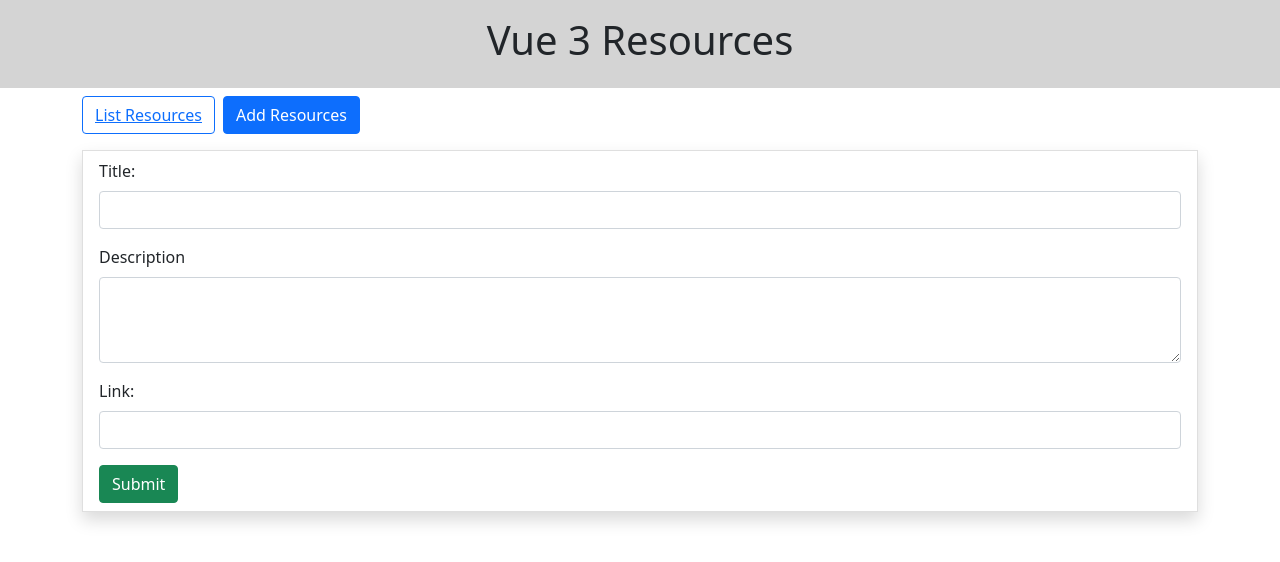
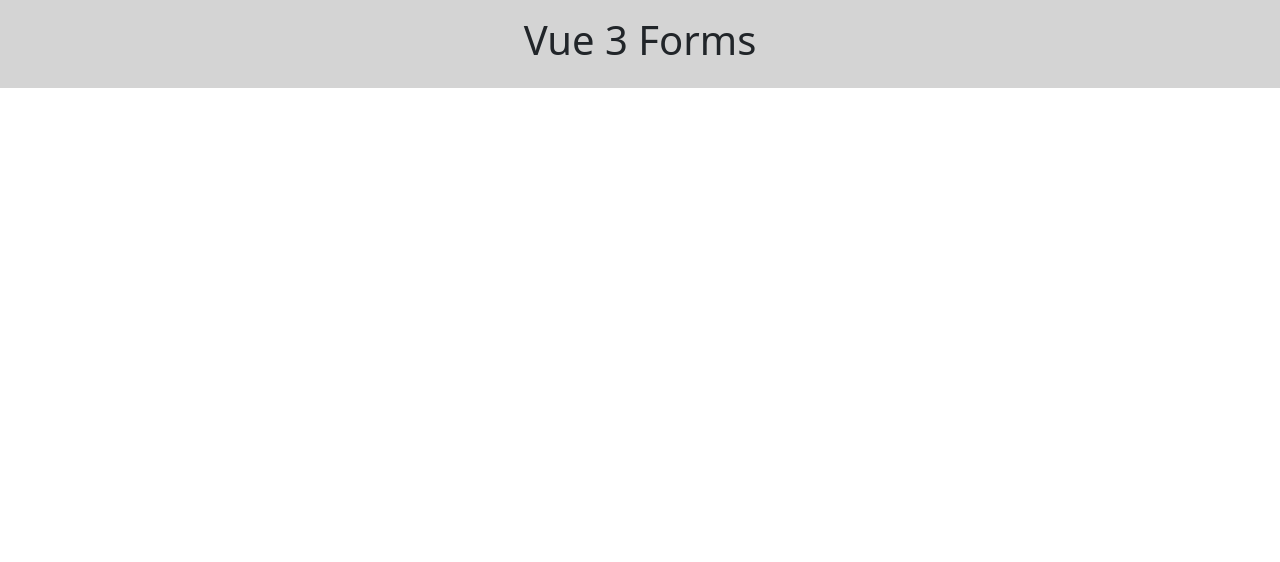
Before and after one commit to allybi-design/Vue3-Resources-App, a Vue app: page / in a window 1280 px wide. Shown: the top 562 px of the page. Built offline with nearby package versions, Linux system fonts and the light colour scheme.

Commit message:
start section11-vue3-forms

```diff
--- a/src/components/BaseComps/Basecard.vue
+++ /dev/null
@@ -1,11 +0,0 @@
-<template>
-  <li class="list-group-item mt-3 shadow nav-item ">
-    <slot></slot>
-  </li>
-</template>
-
-<style lang="scss" scoped>
-li {
-  list-style: none;
-}
-</style>
--- a/src/components/LearningResources/Resource.vue
+++ /dev/null
@@ -1,38 +0,0 @@
-<template>
-  <Basecard>
-    <header class="learningResource--header">
-      <h3>{{ item.title }}</h3>
-      <button class="btn btn-primary" @click="delResource(item.id)">Delete</button>
-    </header>
-    <p>
-      {{ item.desc }}
-    </p>
-    <nav class="nav">
-      <a class="nav-link" :href="item.link" target="_blank"
-        >Click Link Here...</a
-      >
-    </nav>
-  </Basecard>
-</template>
-
-<script>
-import Basecard from "@/components/BaseComps/Basecard";
-
-export default {
-  components: { Basecard },
-  name: "Learning resource",
-  inject: ["delResource"],
-  props: ["item"],
-  data() {
-    return {};
-  },
-};
-</script>
-
-<style lang="scss" scoped>
-.learningResource--header {
-  display: flex;
-  flex-direction: row;
-  justify-content: space-between;
-}
-</style>
--- a/src/components/LearningResources/ResourceAdd.vue
+++ /dev/null
@@ -1,82 +0,0 @@
-<template>
-  <Basecard>
-    <form @submit.prevent="onSubmitData">
-      <div class="mb-3">
-        <label for="labelforTitle" class="form-label">Title:</label>
-        <input
-          type="text"
-          class="form-control"
-          v-model="enteredData.title"
-          id="labelforTitle"
-        />
-      </div>
-      <div class="mb-3">
-        <label for="labelForDescription" class="form-label">Description</label>
-        <textarea
-          rows="3"
-          class="form-control"
-          id="labelForDescription"
-          v-model="enteredData.desc"
-        />
-      </div>
-      <div class="mb-3">
-        <label for="labelForLink" class="form-label">Link:</label>
-        <input
-          type="url"
-          class="form-control"
-          id="labelForLink"
-          v-model="enteredData.link"
-        />
-      </div>
-
-      <button type="submit" class="btn btn-success">Submit</button>
-    </form>
-  </Basecard>
-
-  <teleport to="body">
-    <Modal v-if="isModalOpen" @close="closeModal"> </Modal>
-  </teleport>
-</template>
-
-<script>
-import Basecard from "../BaseComps/Basecard.vue";
-import Modal from "@/components/Modal";
-
-export default {
-  name: "ResourceAdd",
-  components: { Basecard, Modal },
-  data() {
-    return {
-      isModalOpen: false,
-      enteredData: {
-        title: "",
-        desc: "",
-        link: "",
-      },
-      newEntery: null,
-    };
-  },
-  inject: ["addResource"],
-  methods: {
-    onSubmitData() {
-      this.newEntery = {
-        ...this.enteredData,
-        id: new Date().toISOString(),
-      };
-      if (
-        this.enteredData.title.trim() === "" ||
-        this.enteredData.desc.trim() === "" ||
-        this.enteredData.link.trim() === ""
-      ) {
-        this.isModalOpen = true;
-        return;
-      }
-
-      this.addResource(this.newEntery);
-    },
-    closeModal() {
-      this.isModalOpen = false;
-    },
-  },
-};
-</script>
--- a/src/components/LearningResources/ResourceList.vue
+++ /dev/null
@@ -1,21 +0,0 @@
-<template>
-  <ul class="list-group">
-    <Resource
-      :item="item"
-      v-for="item in resources"
-      :key="item.id"
-    />
-  </ul>
-</template>
-
-<script>
-import Resource from "@/components/LearningResources/Resource.vue";
-
-export default {
-  name: "ResourceList",
-  inject: ["resources", ],
-  components: {
-    Resource,
-  },
-};
-</script>
--- a/src/components/NavBar.vue
+++ b/src/components/NavBar.vue
@@ -1,7 +1,7 @@
 <template>
   <div class="titleBar">
     <div class="container text-center">
-      <h1>Vue 3 Resources</h1>
+      <h1>Vue 3 Forms</h1>
     </div>
   </div>
 </template>
--- a/src/views/Home.vue
+++ b/src/views/Home.vue
@@ -1,94 +1,27 @@
 <template>
   <NavBar />
-  <MainLayoutWrapper>
-    <button
-      class="me-2 btn"
-      type="button"
-      :class="listClassActive"
-      @click="selectComponent('ResourceList')"
-    >
-      List Resources
-    </button>
-    <button
-      class="btn"
-      type="button"
-      :class="addClassActive"
-      @click="selectComponent('ResourceAdd')"
-    >
-      Add Resources
-    </button>
-
-    <keep-alive>
-      <component :is="selectedComponent" />
-    </keep-alive>
-  </MainLayoutWrapper>
+  <MainLayoutWrapper> </MainLayoutWrapper>
 </template>
 
 <script>
 // @ is an alias to /src
-import ResourceList from "@/components/LearningResources/ResourceList";
-import ResourceAdd from "@/components/LearningResources/ResourceAdd";
+
 import NavBar from "@/components/NavBar";
 import MainLayoutWrapper from "@/components/MainLayoutWrapper";
 
 export default {
   name: "Home",
   components: {
-    ResourceList,
-    ResourceAdd,
     NavBar,
     MainLayoutWrapper,
   },
   data() {
-    return {
-      selectedComponent: "ResourceAdd",
-      storedResources: [
-        {
-          id: "vue-guide",
-          title: "Vue 3 Guide",
-          desc: "The official Vue.js Docs",
-          link: "https://v3.vuejs.org/",
-        },
-        {
-          id: "google-home",
-          title: "Google Home Page",
-          desc: "The start of all adventures",
-          link: "https://www.google.co.uk/",
-        },
-      ],
-    };
+    return {};
   },
   provide() {
-    return {
-      resources: this.storedResources,
-      addResource: this.addResource,
-      delResource: this.delResource,
-    };
+    return {};
   },
-  computed: {
-    listClassActive() {
-      return this.selectedComponent === "ResourceList"
-        ? "btn-primary"
-        : "btn-link btn-outline-primary";
-    },
-    addClassActive() {
-      return this.selectedComponent === "ResourceAdd"
-        ? "btn-primary"
-        : "btn-link btn-outline-primary";
-    },
-  },
-  methods: {
-    selectComponent(selected) {
-      this.selectedComponent = selected;
-    },
-    addResource(newResource) {
-      this.storedResources.unshift(newResource);
-      this.selectedComponent = "ResourceList";
-    },
-    delResource(id) {
-      const index = this.storedResources.findIndex(item => item.id === id)
-      this.storedResources.splice(index, 1)
-    },
-  },
+  computed: {},
+  methods: {},
 };
 </script>
```
